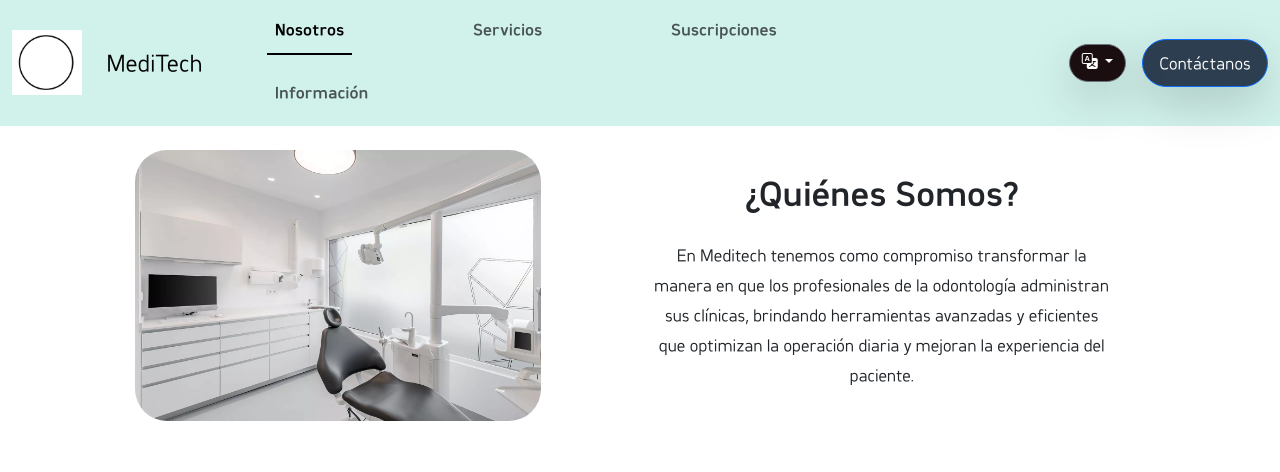
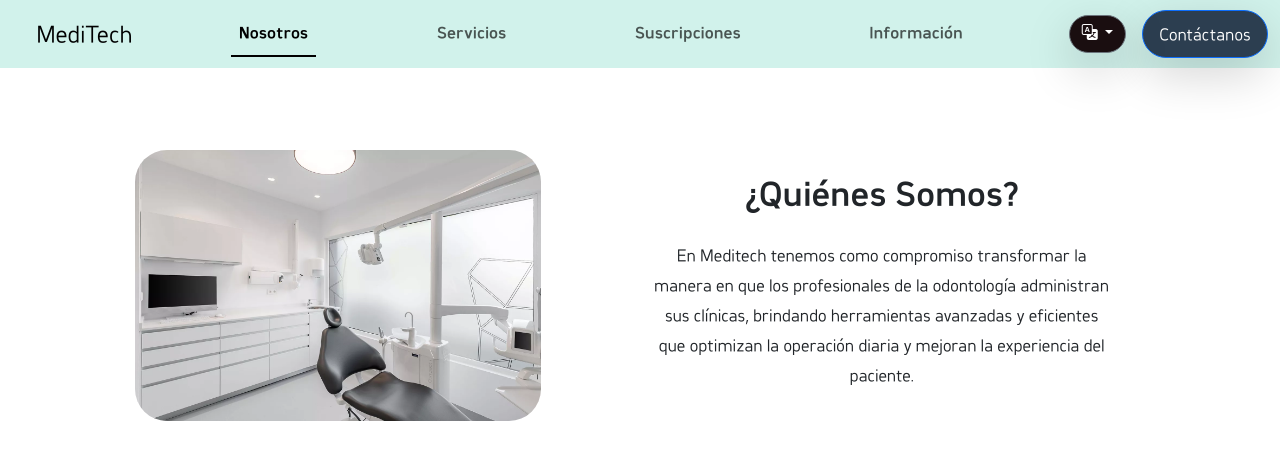
Before and after one commit to TF-AplicacionesMoviles/LandingPage, a plain HTML site: page index.html in a window 1280 px wide. Shown: the top 472 px of the page. Drawn offline with nearby package versions, Linux system fonts and the light colour scheme.

Commit message:
fix dependencies

```diff
--- a/index.html
+++ b/index.html
@@ -15,8 +15,6 @@
 <nav id="home" class="navbar fixed-top position-fixed navbar-expand-lg custom-navbar">
 
     <div class="container-fluid">
-        <img data-aos="fade-right" src="assets/img/circle_noun_001_02738.jpg" alt="Logo" width="70" height="70"
-             class="d-inline-block align-text-top">
         <a data-aos="fade-right" class="navbar-brand ms-4 fw-medium fs-3" href="#">
             MediTech
         </a>
```
